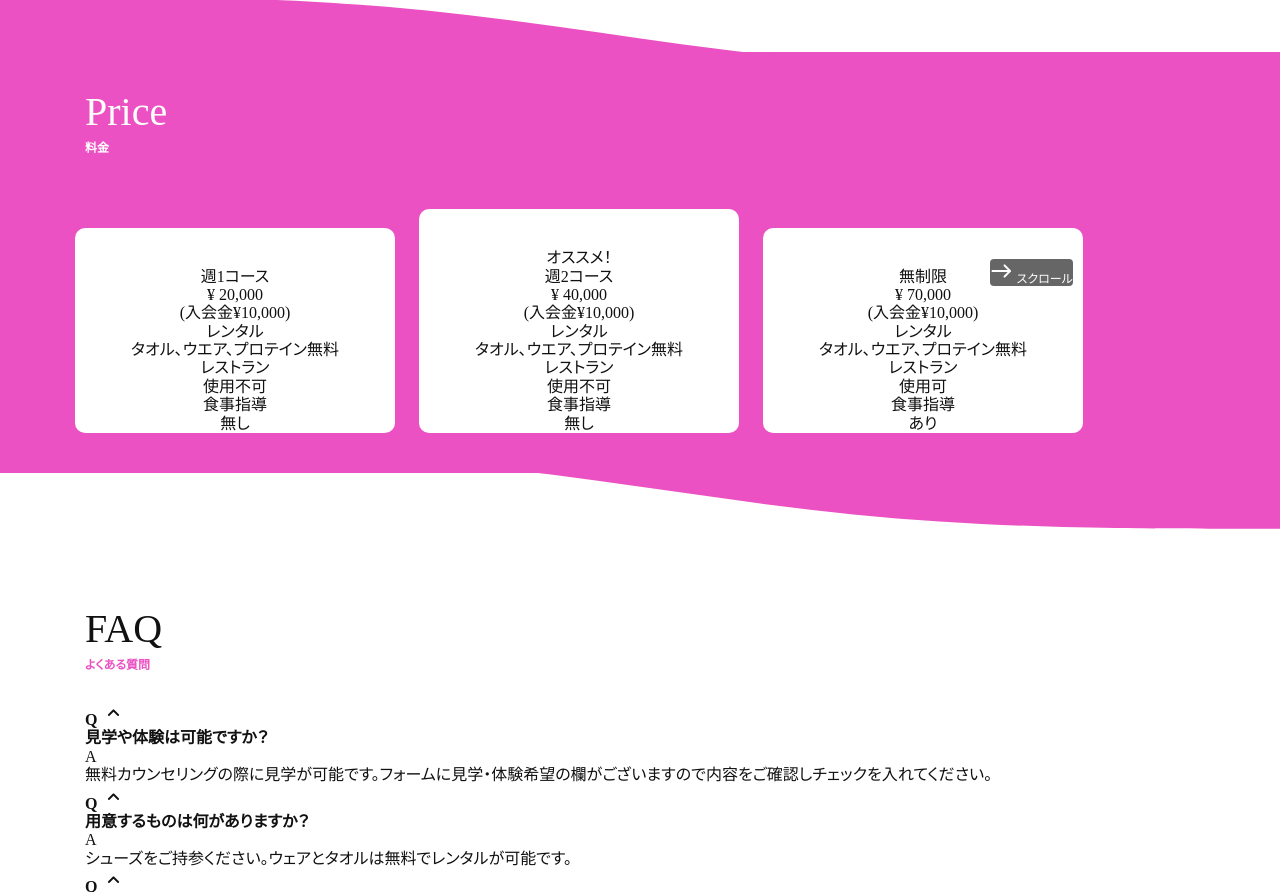
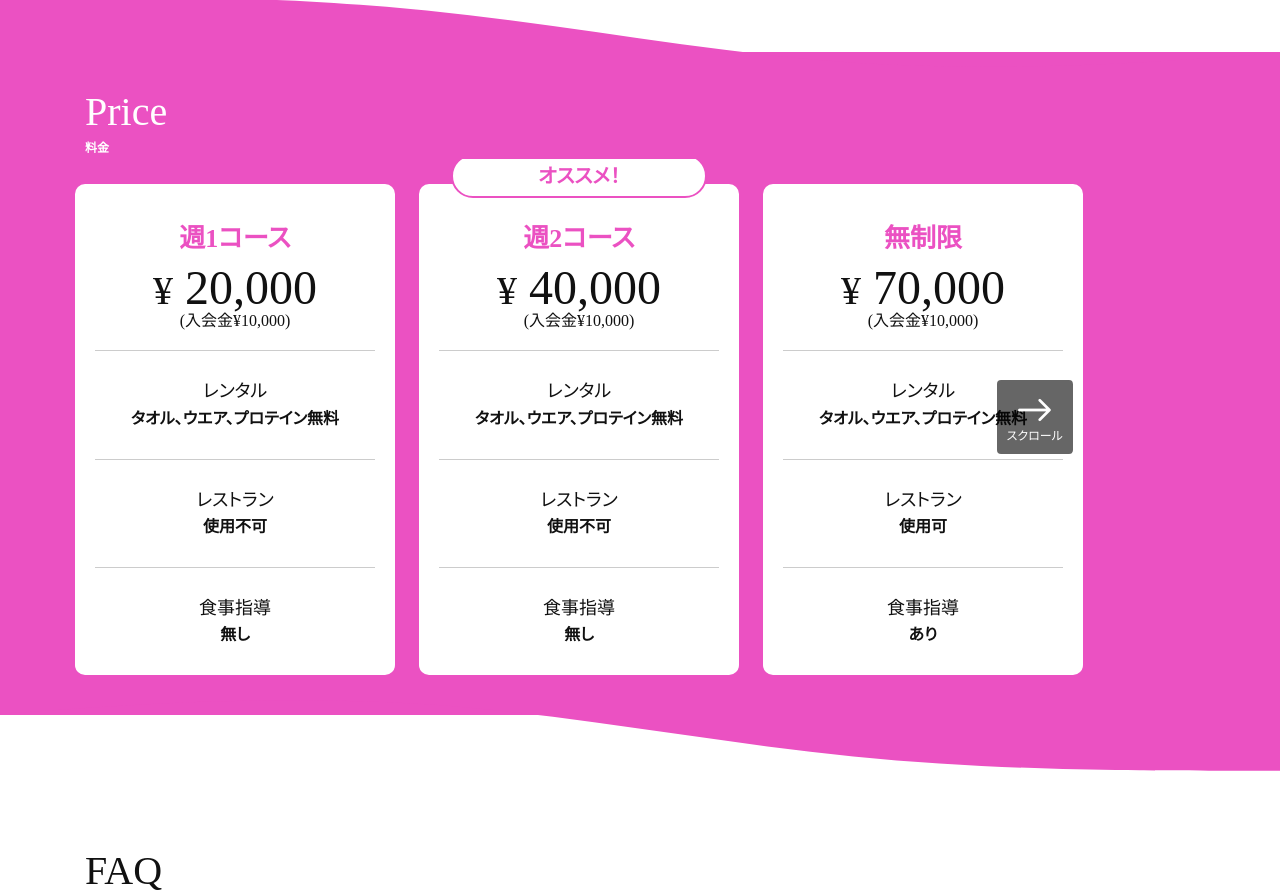
Before and after one commit to mayi-mama/engbody2, a plain HTML site: page index.html in a window 1280 px wide. Shown: the part 6461-7353 px from the top of the page. Drawn offline with nearby package versions, Linux system fonts and the light colour scheme.

Commit message:
Priceまで

```diff
--- a/index.html
+++ b/index.html
@@ -278,11 +278,11 @@
                                     <p>(入会金¥10,000)</p>
                                 </div>
                                 <div class="price-box__item">
-                                    <h4 class="price-box__item-titel">レンタル</h4>
+                                    <h4 class="price-box__item-title">レンタル</h4>
                                     <p class="price-box__item-text">タオル、ウエア、プロテイン無料</p>
                                 </div>
                                 <div class="price-box__item">
-                                    <h4 class="price-box__item">レストラン</h4>
+                                    <h4 class="price-box__item-title">レストラン</h4>
                                     <p class="price-box__item-text">使用不可</p>
                                 </div>
                                 <div class="price-box__item">
@@ -293,7 +293,7 @@
                            <div class="price-box">
                                 <div class="price-box__label">オススメ！</div>
                                 <h3 class="price-box__title">週2コース</h3>
-                                <div class="pirice-box__price">
+                                <div class="price-box__price">
                                     <p class="price-box__price-price">
                                         <span>¥</span>
                                         40,000
@@ -336,7 +336,7 @@
                                 </div>
                            </div>
                            <div class="price-list__scroll">
-                                <span class="material-symbols-rounded">
+                                <span class="price-list__scroll-icon material-symbols-rounded">
                                 east
                                 </span>
                                 スクロール
--- a/style.css
+++ b/style.css
@@ -488,10 +488,10 @@ img{
 .price-list{
     position: relative;
     white-space: nowrap;
-    marigin-top: -25px;
+    margin-top: -25px;
     padding-top: 25px;
     padding-right: 20px;
-    overflow-x: hidden;
+    overflow-x: auto;
 }
 
 .price-list__scroll{
@@ -500,13 +500,17 @@ img{
     right: 13%;
     font-size: 12px;
     color:#FFFFFF;
-    transform: translateY(-50px);
-    background-color: rgba(0, 0, 0, 60%);
+    padding: 10px;
+    transform: translateY(-50%);
+    background-color: rgb(0, 0, 0, 60%);
     border-radius: 4px;
 }
+.price-list__scroll-icon{
+    font-size: 40px;
+    display: block;
+    text-align: center;
 
-
-
+}
 .price-box{
     display: inline-block;
     position: relative;
@@ -518,6 +522,55 @@ img{
     background-color: #FFFFFF;
 }
 
-.price-list{
+.price-box__label{
+    position: absolute;
+    top: -30px;
+    left: 50%;
+    width: 80%;
+    font-size: 20px;
+    font-weight: bold;
+    line-height: 1;
+    padding: 10px;
+    color: var(--main-color);
+    border: solid 2px #EB51C2;
+    border-radius: 50px;
+    background-color: #FFFFFF;
+    -webkit-transform: translateX(-50%);
+    -ms-transform: translateX(-50%);
+    transform: translateX(-50%);
+}
 
+.price-box__title{
+    color: var(--main-color);
+    font-size:26px;
+    font-weight: bold;
+    margin-bottom: 10px;
 }
+
+.price-box__price{
+    margin-bottom: 20px;
+}
+
+.price-box__price-price{
+    font-size: 48px;
+    line-height: 1;
+}
+
+.price-box__price-price span{
+    font-size: 40px;
+}
+
+.price-box__item{
+    border-top:solid 1px #CCCCCC;
+    padding: 30px 0;
+}
+
+.price-box__item-title{
+    font-size: 18px;
+    margin-bottom: 8px;
+}
+
+.price-box__item-text{
+    font-size: 16px;
+    font-weight: bold;
+}
```
